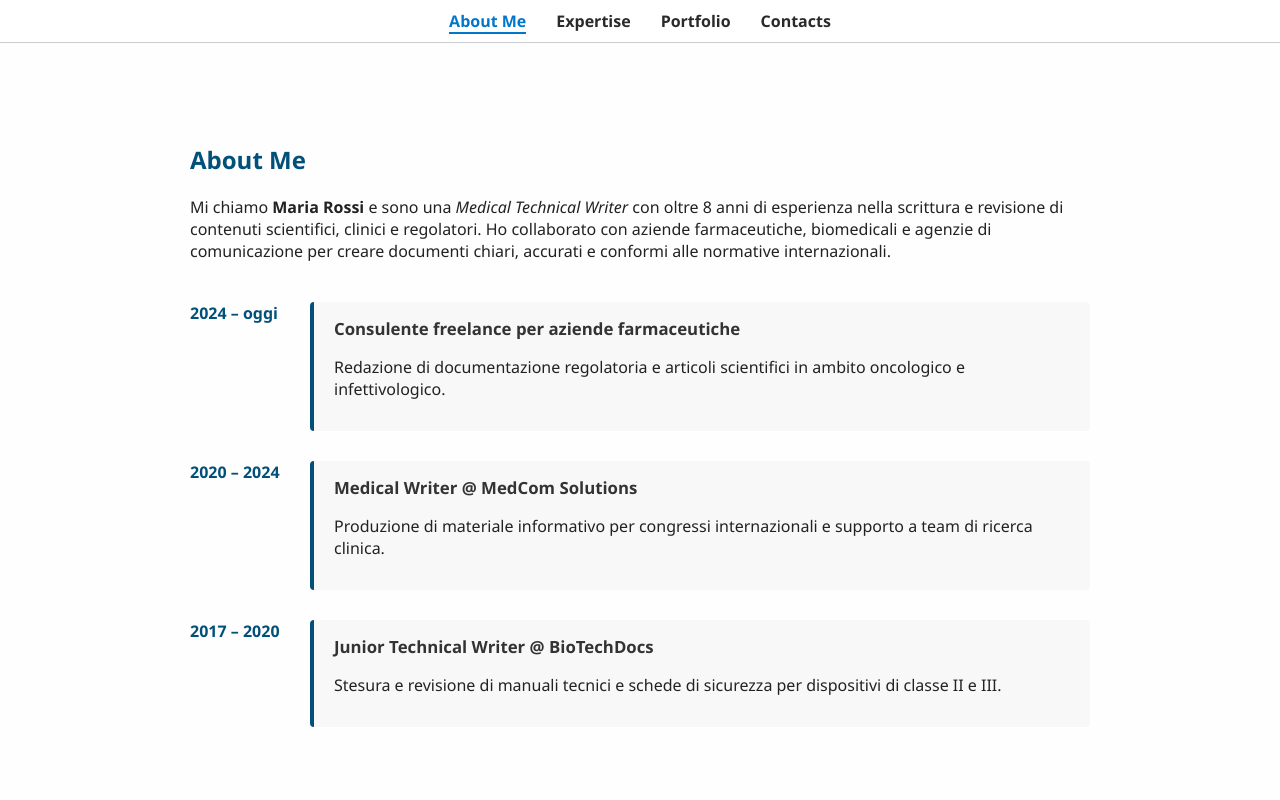
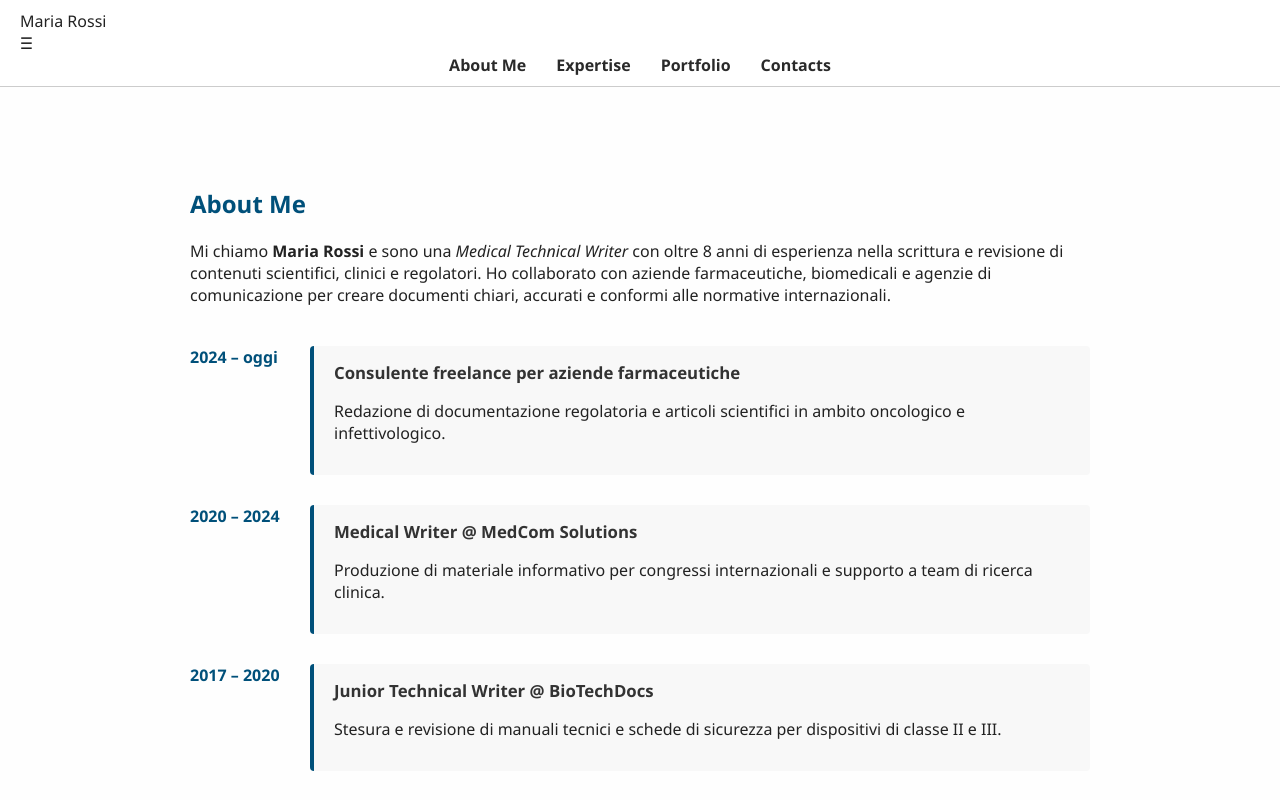
Before and after one commit to Spirito82/website, a plain HTML site: page index.html in a window 1280 px wide. Shown: the top 800 px of the page. Drawn offline with nearby package versions, Linux system fonts and the light colour scheme.

Commit message:
Update index.html

```diff
--- a/index.html
+++ b/index.html
@@ -12,13 +12,17 @@
 <body>
   <header>
     <nav class="navbar">
-      <ul>
+    <div class="nav-container">
+      <div class="nav-logo">Maria Rossi</div>
+      <div class="nav-toggle" id="nav-toggle">&#9776;</div>
+      <ul class="nav-links" id="nav-links">
         <li><a href="#about">About Me</a></li>
         <li><a href="#expertise">Expertise</a></li>
         <li><a href="#portfolio">Portfolio</a></li>
         <li><a href="#contacts">Contacts</a></li>
       </ul>
-    </nav>
+    </div>
+  </nav>
   </header>
 
   <main>
```
